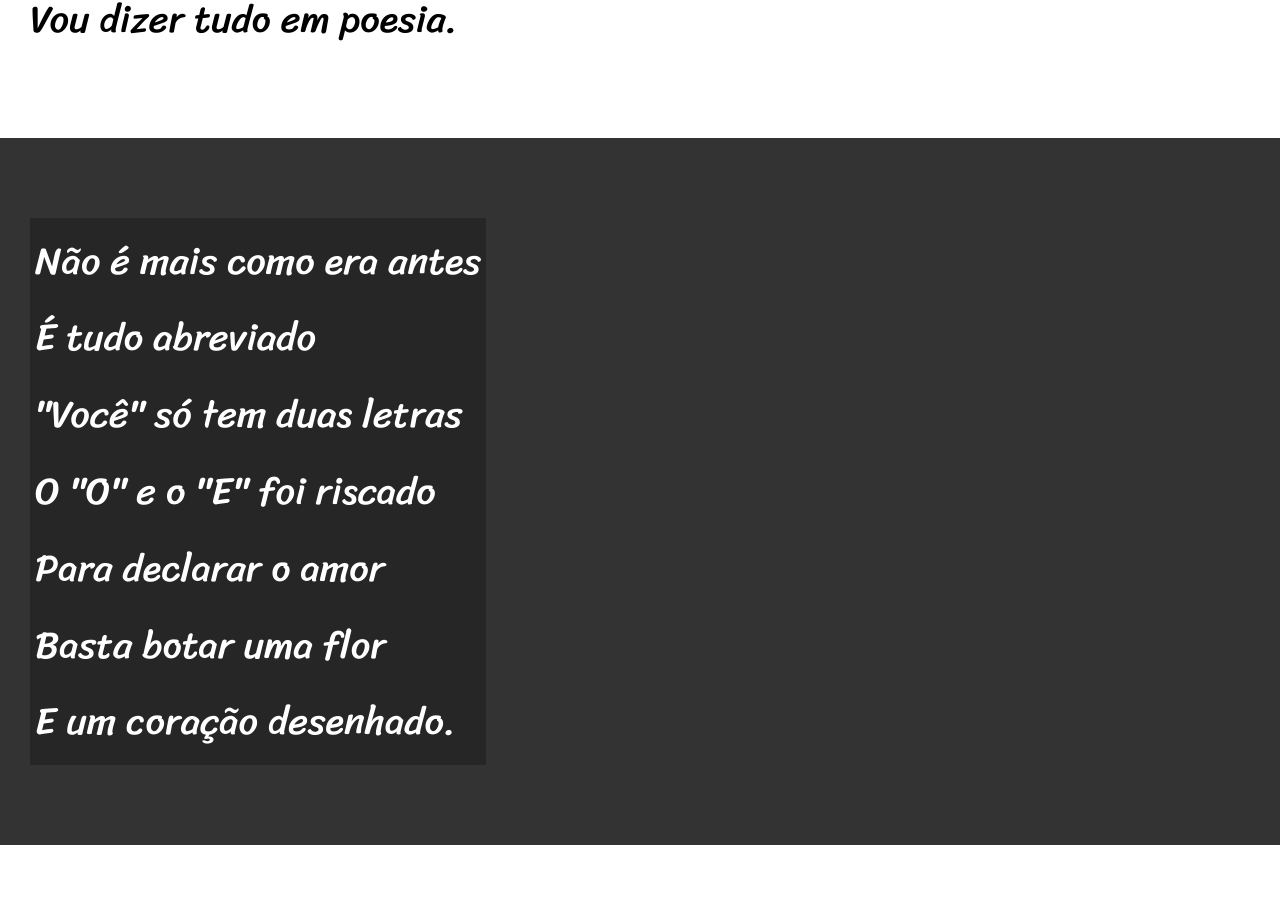
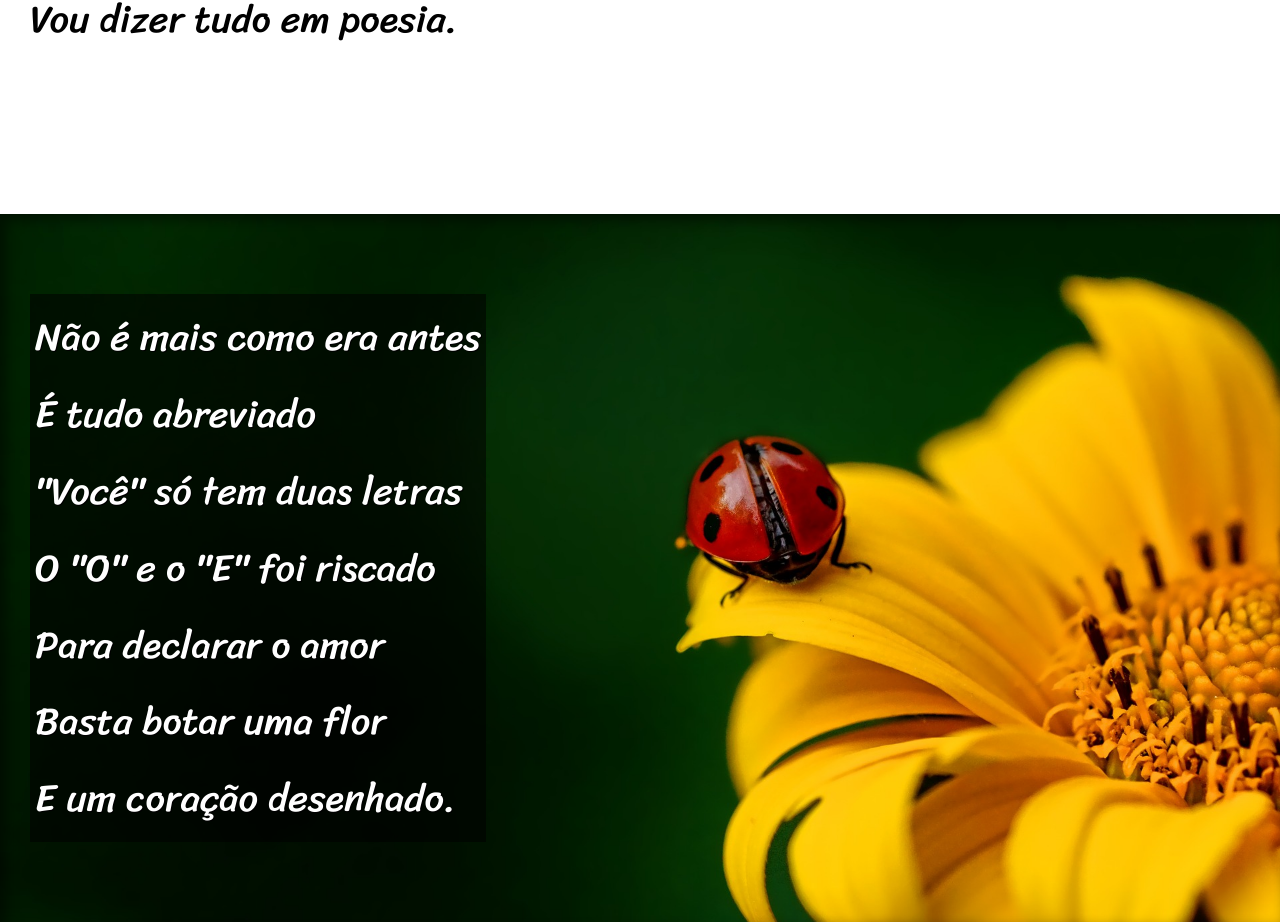
Before and after one commit to ThallesRibeiroNeves/html-css, a plain HTML site: page exercicios/Desafios/desafio012/index.html in a window 1280 px wide. Shown: the part 792-1714 px from the top of the page. Drawn offline with Linux system fonts and the light colour scheme.

Commit message:
finalização do projeto

```diff
--- a/exercicios/Desafios/desafio012/index.html
+++ b/exercicios/Desafios/desafio012/index.html
@@ -26,7 +26,7 @@
 
 
 
-    <section class="imagem">
+    <section class="imagem" id="img01">
         <p>
             Não é mais como era antes <br>
             É tudo abreviado <br>
@@ -64,7 +64,7 @@
 
 
 
-    <section class="imagem">
+    <section class="imagem" id="img02">
         <p>
             Tenho saudade das cartas <br>
             Escritas com a própria mão <br>
--- a/exercicios/Desafios/desafio012/style.css
+++ b/exercicios/Desafios/desafio012/style.css
@@ -59,6 +59,9 @@ section{
     font-size: 3vw;
 }
 
+section > p {
+    padding-bottom: 2em;
+}
 section.normal{
     background-color: white;
     color: black;
@@ -67,12 +70,26 @@ section.normal{
 section.imagem{
     background-color: rgb(51, 51, 51);
     color: white;
+    box-shadow: inset 6px 6px 13px 0px rgba(0, 0, 0, 0.484);
+    background-attachment: fixed;
 }
 
 section.imagem > p{
     display: inline-block;
     padding: 5px;
-    background-color: rgba(0, 0, 0, 0.253);
+    background-color: rgba(0, 0, 0, 0.553);
+    text-shadow: 1px 1px 0px black;
+}
+
+section#img01{
+    background-image: url(imagens/background001.jpg);
+    background-position: right center;
+    background-size: cover;
+}
+section#img02{
+    background-image: url(imagens/background002.jpg);
+    background-position: right center;
+    background-size: cover;
 }
 
 footer{
```
